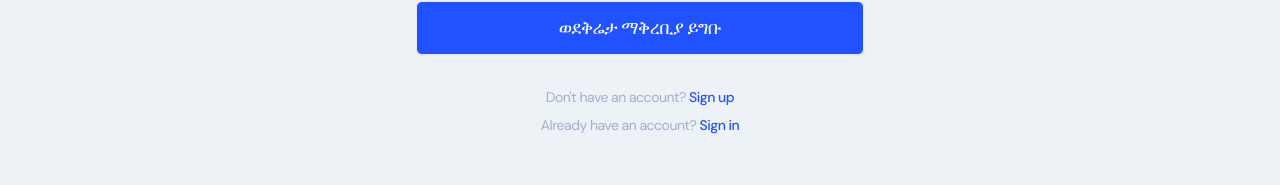
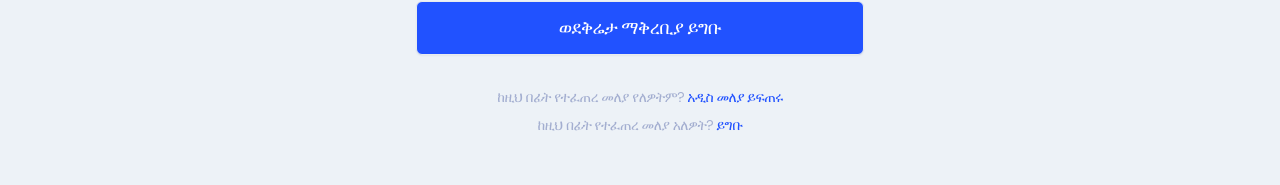
Before and after one commit to Kumilachew-g/compliance, a React (Create React App) app in the folder frontend/: page /auth/landing-page in a window 1280 px wide. Shown: the part 460-645 px from the top of the page. Built offline with nearby package versions, Linux system fonts and the light colour scheme; what tailwindcss-rtl would draw is missing.

Commit message:
Translate into amharic

```diff
--- a/frontend/src/components/LandingPage.jsx
+++ b/frontend/src/components/LandingPage.jsx
@@ -47,21 +47,21 @@ const LandingPage = () => {
           <div className="mt-4 flex justify-center">
             <div className="text-center text-sm text-gray-600">
               <p className="mb-2">
-                Don't have an account?{" "}
+                ከዚህ በፊት የተፈጠረ መለያ የለዎትም?{" "}
                 <Link
                   to="/auth/sign-up"
                   className="font-medium text-blue-600 hover:text-blue-500"
                 >
-                  Sign up
+                  አዲስ መለያ ይፍጠሩ
                 </Link>
               </p>
               <p>
-                Already have an account?{" "}
+                ከዚህ በፊት የተፈጠረ መለያ አለዎት?{" "}
                 <Link
                   to="/auth/sign-in"
                   className="font-medium text-blue-600 hover:text-blue-500"
                 >
-                  Sign in
+                  ይግቡ
                 </Link>
               </p>
             </div>
```
